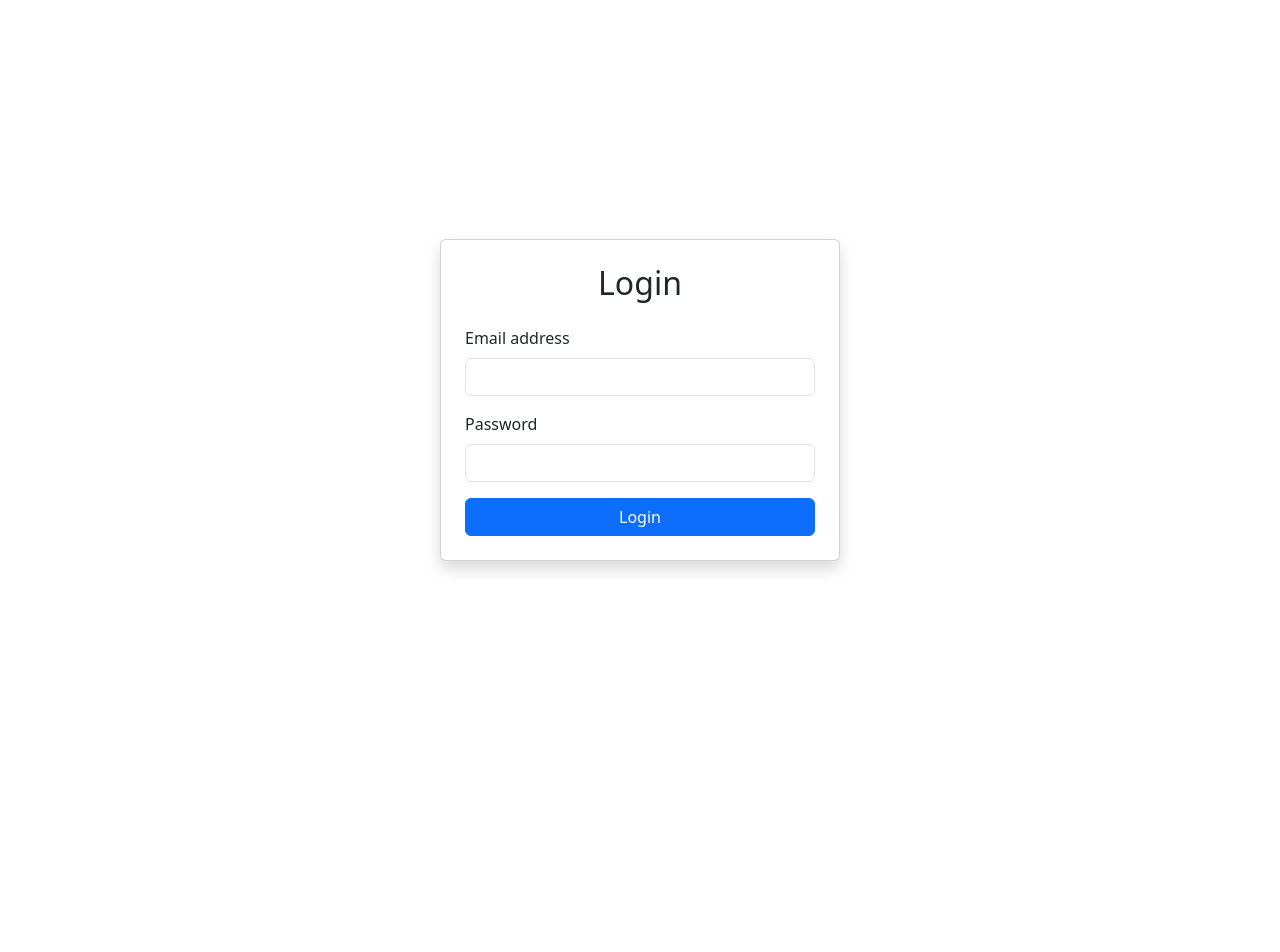
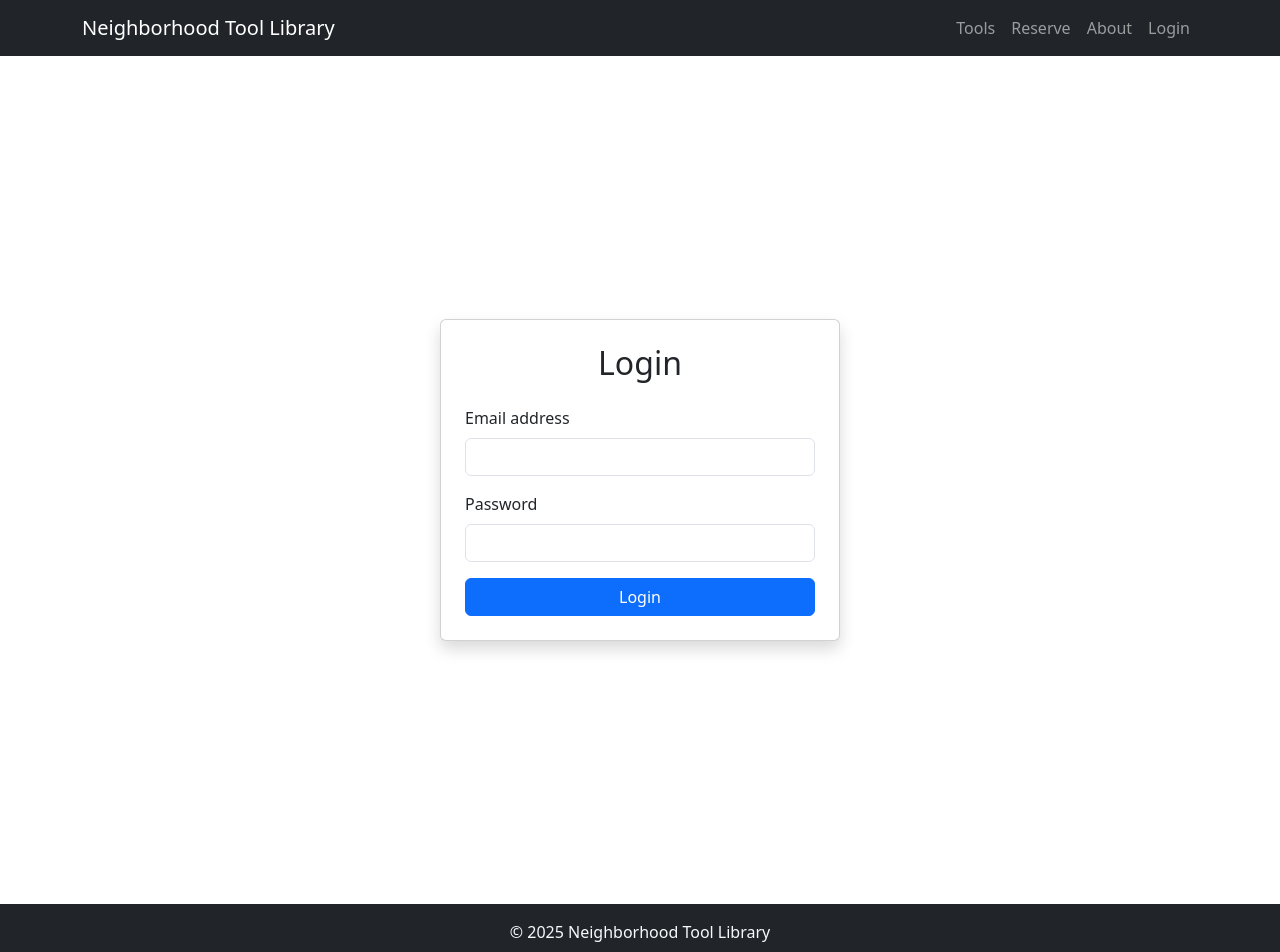
Before and after one commit to Deepikakolli4/Neighbourhood-Tool-Library, a React (Create React App) app in the folder neighborhood-tool-library-frontend/: page /auth/login in a window 1280 px wide. Shown: the top 952 px of the page. Before the commit the page ends 800 px from the top, so only its background shows below. Built offline with nearby package versions, Linux system fonts and the light colour scheme.

Commit message:
Add header footer to the app
Signed-off-by: Deepikakolli4 <deepikakolli2004@gmail.com>

```diff
--- a/neighborhood-tool-library-frontend/src/App.js
+++ b/neighborhood-tool-library-frontend/src/App.js
@@ -1,6 +1,8 @@
 import React from 'react';
 import 'bootstrap/dist/css/bootstrap.min.css';
+import 'bootstrap/dist/js/bootstrap.bundle.min';
 import { BrowserRouter as Router, Routes, Route, Navigate } from 'react-router-dom';  // Import Navigate here
+import Layout from './components/Layout';
 import LoginPage from './components/auth/LoginPage';
 import RegisterPage from './components/auth/RegisterPage';
 // import Dashboard from './components/Dashboard';
@@ -14,6 +16,7 @@ import AdminPanel from './pages/AdminPanel';
 const App = () => {
   return (
     <Router>
+      <Layout>
       <Routes>
         {/* Public Routes */}
         <Route path="/auth/login" element={<LoginPage />} />
@@ -30,6 +33,7 @@ const App = () => {
         {/* Default Route */}
         <Route path="/" element={<Navigate to="/auth/login" />} />
       </Routes>
+      </Layout>
     </Router>
   );
 }
--- /dev/null
+++ b/neighborhood-tool-library-frontend/src/components/Footer.jsx
@@ -0,0 +1,11 @@
+import React from 'react';
+
+const Footer = () => (
+  <footer className="bg-dark text-light text-center py-3 mt-auto">
+    <div className="container">
+      <p className="mb-0">&copy; {new Date().getFullYear()} Neighborhood Tool Library</p>
+    </div>
+  </footer>
+);
+
+export default Footer;
--- /dev/null
+++ b/neighborhood-tool-library-frontend/src/components/Layout.jsx
@@ -0,0 +1,13 @@
+import React from 'react';
+import Navbar from './Navbar';
+import Footer from './Footer';
+
+const Layout = ({ children }) => (
+  <div className="d-flex flex-column min-vh-100">
+    <Navbar />
+    <main className="flex-grow-1 container py-4">{children}</main>
+    <Footer />
+  </div>
+);
+
+export default Layout;
--- /dev/null
+++ b/neighborhood-tool-library-frontend/src/components/Navbar.jsx
@@ -0,0 +1,36 @@
+import React from 'react';
+import { Link } from 'react-router-dom';
+
+const Navbar = () => (
+  <nav className="navbar navbar-expand-lg navbar-dark bg-dark">
+    <div className="container">
+      <Link className="navbar-brand" to="/">Neighborhood Tool Library</Link>
+      <button
+        className="navbar-toggler"
+        type="button"
+        data-bs-toggle="collapse"
+        data-bs-target="#navbarNav"
+      >
+        <span className="navbar-toggler-icon" />
+      </button>
+      <div className="collapse navbar-collapse" id="navbarNav">
+        <ul className="navbar-nav ms-auto">
+          <li className="nav-item">
+            <Link className="nav-link" to="/tools">Tools</Link>
+          </li>
+          <li className="nav-item">
+            <Link className="nav-link" to="/reserve">Reserve</Link>
+          </li>
+          <li className="nav-item">
+            <Link className="nav-link" to="/about">About</Link>
+          </li>
+          <li className="nav-item">
+            <Link className="nav-link" to="/login">Login</Link>
+          </li>
+        </ul>
+      </div>
+    </div>
+  </nav>
+);
+
+export default Navbar;
--- a/neighborhood-tool-library-frontend/src/components/ToolCard.jsx
+++ b/neighborhood-tool-library-frontend/src/components/ToolCard.jsx
@@ -9,19 +9,37 @@ const ToolCard = ({ tool }) => {
   };
 
   return (
-    <div
-      className="border rounded-lg p-4 shadow hover:shadow-lg cursor-pointer transition"
-      onClick={handleClick}
-    >
-      <h3 className="text-lg font-bold mb-2">{tool.name}</h3>
-      <p className="text-gray-600 mb-1">{tool.description.slice(0, 100)}...</p>
-      <p className="text-sm text-gray-400">Category: {tool.category}</p>
-      <p className="text-sm text-gray-500">
-        Status:{' '}
-        <span className={tool.available ? 'text-green-600' : 'text-red-600'}>
-          {tool.available ? 'Available' : 'Unavailable'}
-        </span>
-      </p>
+    <div className="card h-100 shadow-sm cursor-pointer" onClick={handleClick} style={{ cursor: 'pointer' }}>
+      {tool.image_url && (
+        <img
+          src={tool.image_url}
+          alt={tool.name}
+          className="card-img-top"
+          onError={(e) => {
+            e.target.onerror = null;
+            // e.target.src = '/images/default-tool.jpg'; // Optional fallback
+            console.log(e);
+          }}
+          style={{ objectFit: 'cover', height: '200px' }}
+        />
+      )}
+      <div className="card-body">
+        <h5 className="card-title">{tool.name}</h5>
+        <p className="card-text">
+          {tool.description.length > 100
+            ? `${tool.description.slice(0, 100)}...`
+            : tool.description}
+        </p>
+        <p className="text-muted mb-1"><small>Category: {tool.category}</small></p>
+        <p className="mb-0">
+          <small>
+            Status:{' '}
+            <span className={tool.available ? 'text-success' : 'text-danger'}>
+              {tool.available ? 'Available' : 'Unavailable'}
+            </span>
+          </small>
+        </p>
+      </div>
     </div>
   );
 };
```
